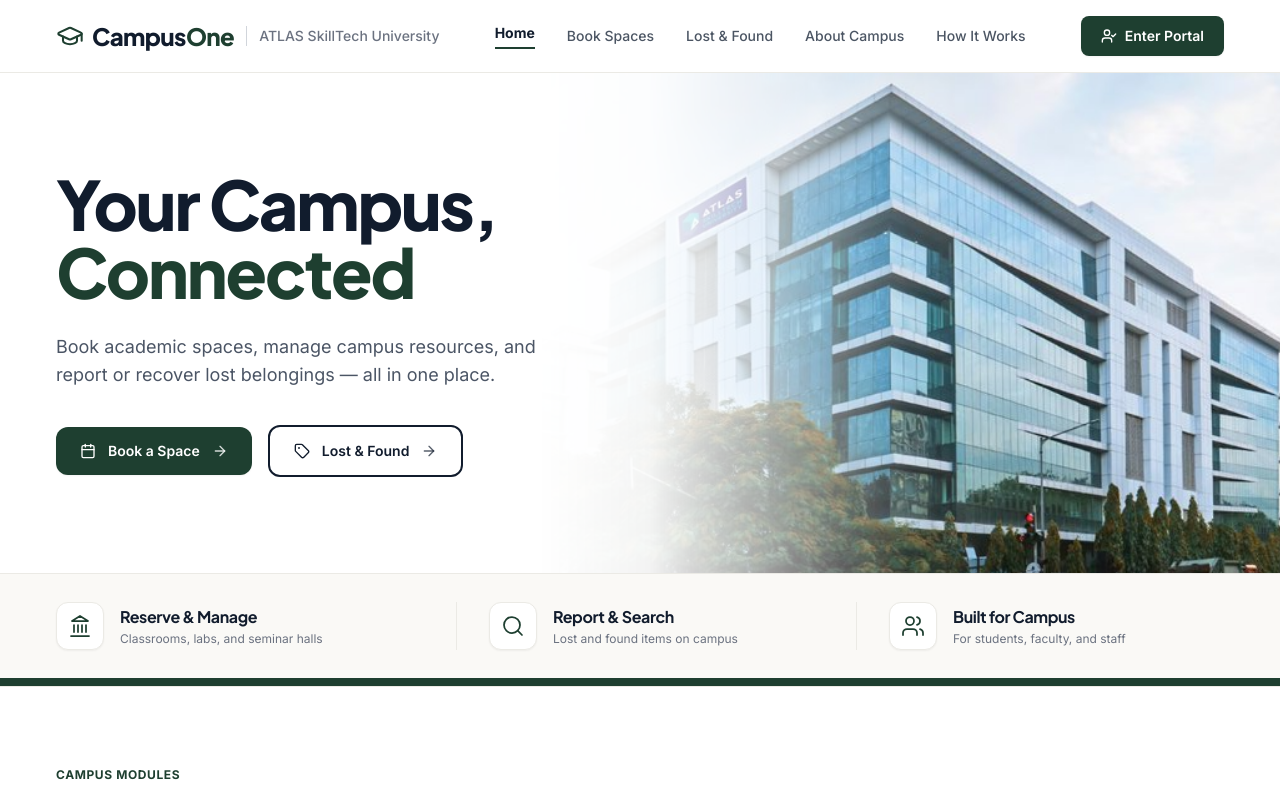
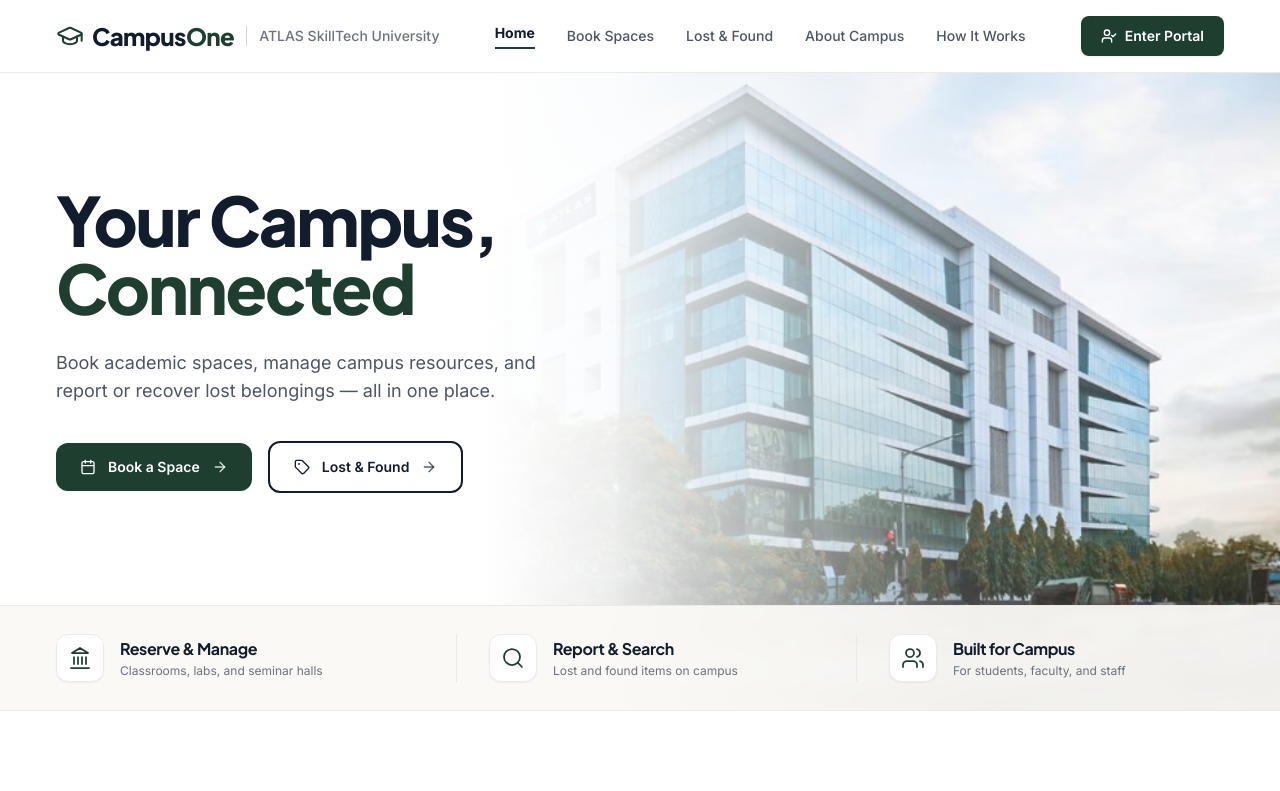
Before and after one commit to Rhythm-029/CampusOne, a React (Vite) app in the folder frontend/: page / in a window 1280 px wide. Shown: the top 791 px of the page. Built offline with nearby package versions, Linux system fonts and the light colour scheme.

Commit message:
remove separation line and fix full width blend

```diff
--- a/frontend/src/features/landing/LandingPage.jsx
+++ b/frontend/src/features/landing/LandingPage.jsx
@@ -1,4 +1,4 @@
-import React from 'react';
+import React, { useEffect } from 'react';
 import {
   GraduationCap,
   Calendar,
@@ -8,15 +8,19 @@ import {
   Landmark,
   Search,
   Users,
-  Building2,
   PackageSearch,
-  Clock,
-  ShieldCheck,
   ChevronRight,
-  CheckCircle2,
 } from 'lucide-react';
 
 export default function LandingPage({ onEnterPortal }) {
+  // Clear any hash from the URL on load so the page always starts smoothly at the top
+  useEffect(() => {
+    if (window.location.hash) {
+      window.history.replaceState(null, '', window.location.pathname);
+    }
+    window.scrollTo(0, 0);
+  }, []);
+
   const scrollToSection = (id) => {
     const el = document.getElementById(id);
     if (el) {
@@ -52,7 +56,9 @@ export default function LandingPage({ onEnterPortal }) {
         {/* Center Nav Links */}
         <nav className="hidden md:flex items-center gap-8 text-sm">
           <button
-            onClick={() => scrollToSection('home')}
+            onClick={() => {
+              window.scrollTo({ top: 0, behavior: 'smooth' });
+            }}
             className="font-bold text-[#111C2D] border-b-2 border-[#1E3F30] pb-1 cursor-pointer"
           >
             Home
@@ -96,24 +102,29 @@ export default function LandingPage({ onEnterPortal }) {
       </header>
 
       {/* =========================================================================
-          HERO SECTION: SEAMLESS CAMPUS PHOTO BLEND ACROSS RIGHT BACKGROUND
+          HERO SECTION: 100% FULL-WIDTH SEAMLESS PHOTOGRAPHIC BLEND (ZERO CUTOFF LINES)
           ========================================================================= */}
-      <section id="home" className="relative w-full bg-white overflow-hidden flex flex-col justify-between border-b border-[#EBEAE5]">
-        {/* Full-height campus photograph positioned on the right */}
-        <div className="absolute inset-y-0 right-0 w-full md:w-[62%] lg:w-[58%] h-full pointer-events-none select-none z-0">
+      <section className="relative w-full bg-white overflow-hidden flex flex-col justify-between border-b border-[#EBEAE5]">
+        {/* Full-width image covering 100% of the container */}
+        <div className="absolute inset-0 w-full h-full pointer-events-none select-none z-0">
           <img
             src="/assets/real-campus.jpg"
             alt="ATLAS SkillTech University Campus Building"
-            className="w-full h-full object-cover object-[75%_center]"
+            className="w-full h-full object-cover object-[80%_center]"
+          />
+
+          {/* Smooth, continuous white gradient from left to right (eliminated all mask lines) */}
+          <div
+            className="absolute inset-0 w-full h-full"
             style={{
-              maskImage: 'linear-gradient(to right, transparent 0%, rgba(0, 0, 0, 0.05) 15%, rgba(0, 0, 0, 0.4) 32%, rgba(0, 0, 0, 0.85) 50%, black 65%)',
-              WebkitMaskImage: 'linear-gradient(to right, transparent 0%, rgba(0, 0, 0, 0.05) 15%, rgba(0, 0, 0, 0.4) 32%, rgba(0, 0, 0, 0.85) 50%, black 65%)',
+              background:
+                'linear-gradient(90deg, #FFFFFF 0%, #FFFFFF 38%, rgba(255,255,255,0.92) 48%, rgba(255,255,255,0.65) 60%, rgba(255,255,255,0.2) 75%, transparent 100%)',
             }}
           />
         </div>
 
         {/* Foreground Content on Left */}
-        <div className="relative z-10 max-w-[1440px] w-full mx-auto px-6 sm:px-10 lg:px-14 py-16 sm:py-20 lg:py-24">
+        <div className="relative z-10 max-w-[1440px] w-full mx-auto px-6 sm:px-10 lg:px-14 py-16 sm:py-24 lg:py-28">
           <div className="max-w-xl space-y-7">
             {/* Main Headline */}
             <h1 className="font-display font-extrabold text-5xl sm:text-6xl lg:text-[68px] text-[#111C2D] leading-[1.06] tracking-[-0.03em]">
@@ -150,9 +161,9 @@ export default function LandingPage({ onEnterPortal }) {
         </div>
 
         {/* =========================================================================
-            BOTTOM STRIP: 3 PILLARS WITH DIVIDERS & BOTTOM ACCENT BAR
+            BOTTOM STRIP: 3 PILLARS WITH SUBTLE INTEGRATION (NO HARSH LINE)
             ========================================================================= */}
-        <div className="relative z-10 w-full bg-[#FAF9F6] border-t border-[#EBEAE5]">
+        <div className="relative z-10 w-full bg-[#FAF9F6]/95 backdrop-blur-sm border-t border-[#EBEAE5]">
           <div className="max-w-[1440px] mx-auto px-6 sm:px-10 lg:px-14 py-7 grid grid-cols-1 md:grid-cols-3 gap-6 lg:gap-8 items-center">
 
             {/* Pillar 1: Reserve & Manage */}
@@ -200,9 +211,6 @@ export default function LandingPage({ onEnterPortal }) {
               </div>
             </div>
           </div>
-
-          {/* Bottom Accent Line */}
-          <div className="h-2 bg-[#1E3F30] w-full" />
         </div>
       </section>
 
```
